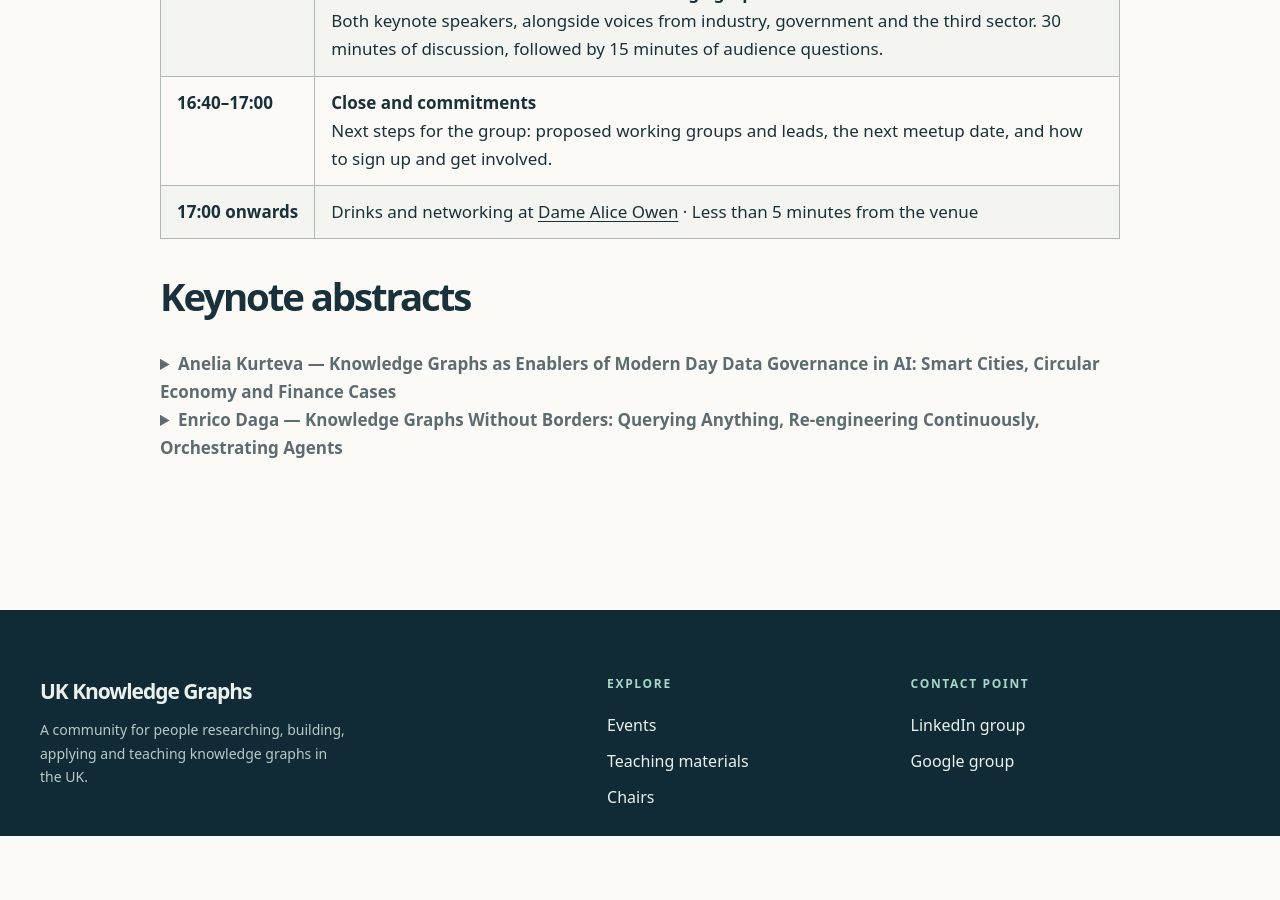
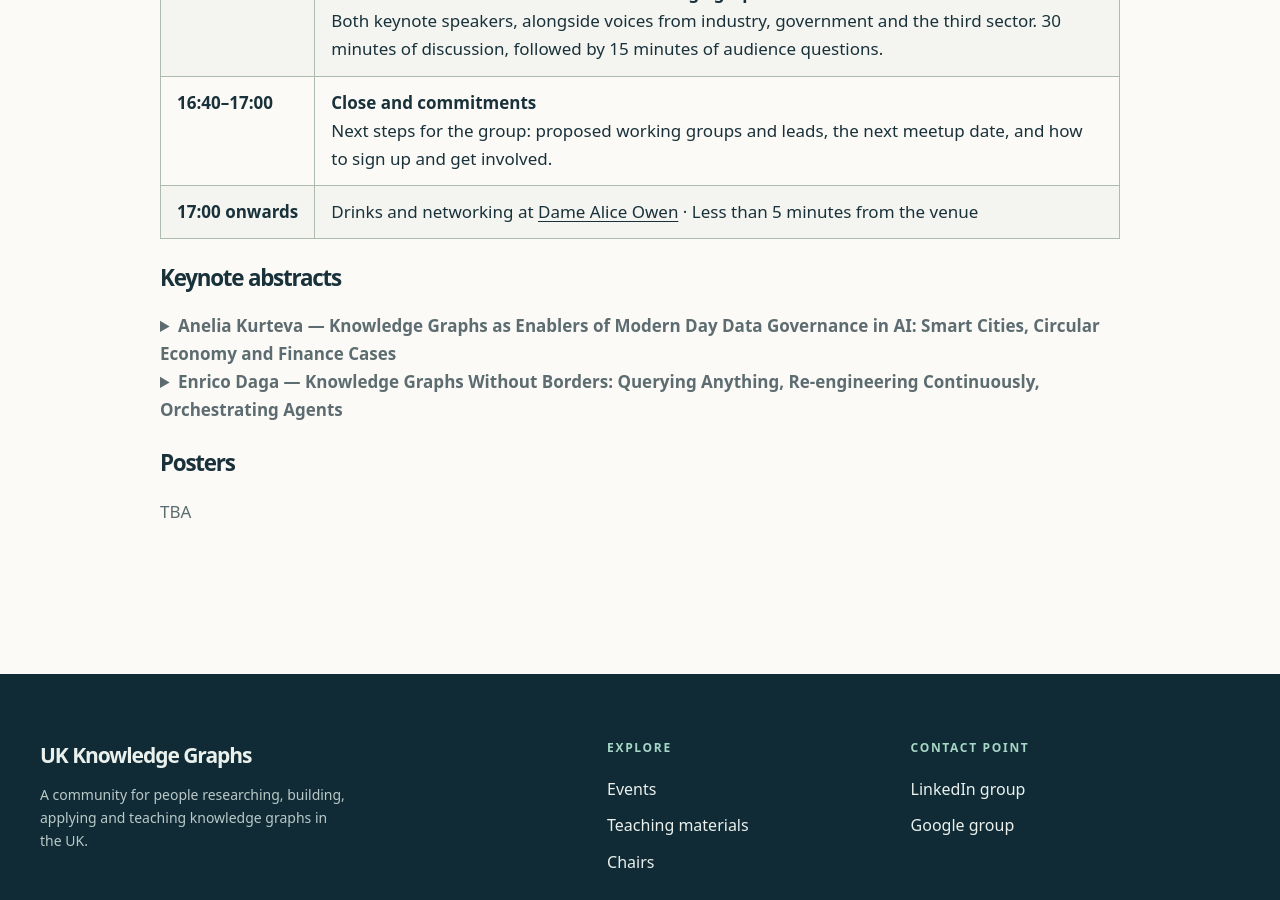
Before and after one commit to uk-knowledge-graphs/uk-knowledge-graphs.github.io, a Jekyll site: the page built from _events/symposium-2026.md, in a window 1280 px wide and 900 px high, scrolled down 2222 px. Built offline with Jekyll 4.4.1, drawn with Linux system fonts in a browser that asks for light colours; before the commit the page ends 3058 px from its top, so only the background shows below that.

Commit message:
Minor addition

```diff
--- a/_events/symposium-2026.md
+++ b/_events/symposium-2026.md
@@ -64,7 +64,7 @@ Please reach if you would liek to sponsor the symposium and support the UK KG gr
 | **16:40–17:00** | **Close and commitments**<br>Next steps for the group: proposed working groups and leads, the next meetup date, and how to sign up and get involved. |
 | **17:00 onwards** | Drinks and networking at [Dame Alice Owen](https://www.damealiceowen.com/) · Less than 5 minutes from the venue |
 
-## Keynote abstracts
+### Keynote abstracts
 
 <details>
 <summary><strong>Anelia Kurteva — Knowledge Graphs as Enablers of Modern Day Data Governance in AI: Smart Cities, Circular Economy and Finance Cases</strong></summary>
@@ -79,3 +79,8 @@ _Abstract to be added._
 Knowledge graphs are often considered the end product of a costly transformation pipeline. This talk takes a different view, in which knowledge engineering is a continuous process that runs from raw data to the agents that act on it. I will start with Façade-X and SPARQL Anything, which let heterogeneous sources (CSV, JSON, XML, spreadsheets, documents, databases) be queried as virtual RDF graphs without up-front transformation, and which are now the focus of the W3C Data Façades Community Group. I will then present the ontological continuum: knowledge-graph re-engineering as an explicit, incremental move through pragmatic and semantic dimensions. Finally, I will discuss how these principles can support process knowledge graphs for organising and orchestrating agentic AI. I will close by putting open challenges to the community as a shared research agenda for discussion.
 
 </details>
+
+
+### Posters
+
+TBA
```
